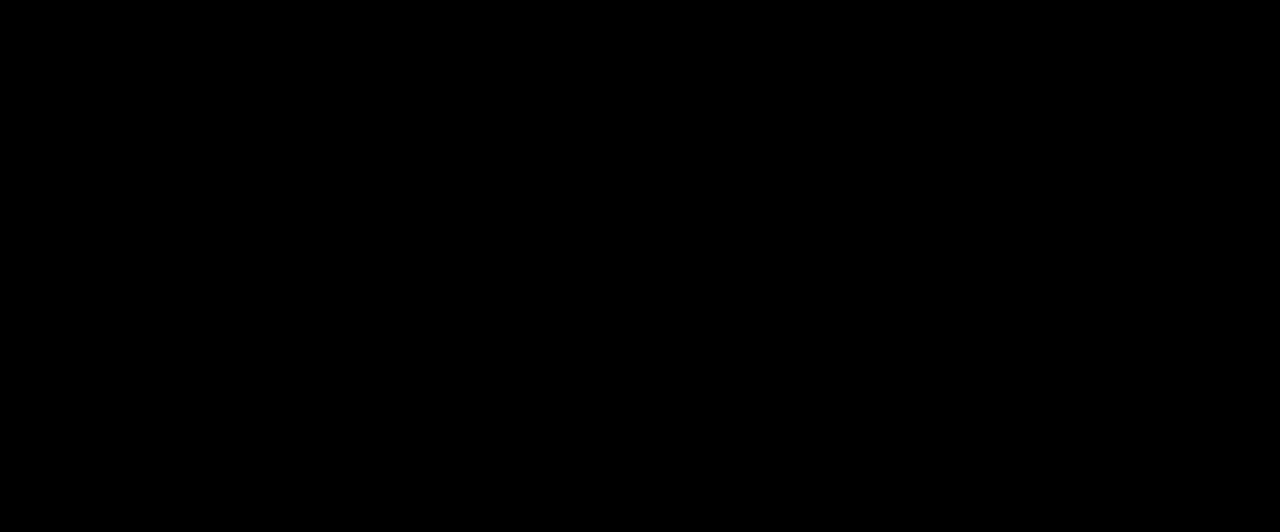
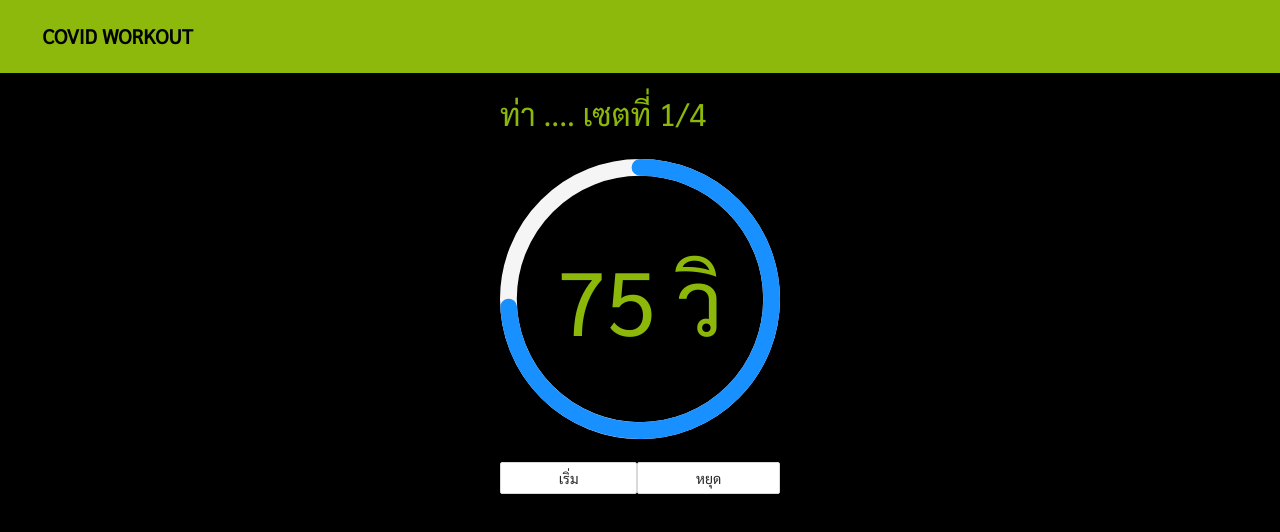
Before and after one commit to boatnoodle/covid-workout-daily, a React (Create React App) app: page / in a window 1280 px wide. Both pictures are taken after a click on the item "ออกกำลังกาย". Shown: the top 532 px of the page. Built offline with nearby package versions, Linux system fonts and the light colour scheme; no server answers; the database is empty.

Commit message:
✨ Create workout page

```diff
--- a/src/App.tsx
+++ b/src/App.tsx
@@ -4,6 +4,7 @@
 import { Layout } from "components/Layout";
 import { HomePage } from "pages/home";
 import { SettingWorkoutPage } from "pages/setting-workout";
+import { WorkoutPage } from "pages/workout";
 
 import GlobalStyle from "global-styles";
 
@@ -31,6 +32,12 @@
           component={SettingWorkoutPage}
           useLayout={true}
         />
+        <PublicRoute
+          exact
+          path="/workout"
+          component={WorkoutPage}
+          useLayout={true}
+        />
       </Switch>
       <GlobalStyle />
     </FirebaseContext.Provider>
--- a/src/containers/SettingWorkout/components/ListProgram/index.tsx
+++ b/src/containers/SettingWorkout/components/ListProgram/index.tsx
@@ -1,4 +1,4 @@
-import React, { useState, useEffect } from "react";
+import React from "react";
 import styled from "styled-components";
 
 import { Collapse, Divider } from "antd";
@@ -27,7 +27,6 @@
 `;
 
 export const ListProgram = ({ datas }) => {
-  console.log(datas, "datas");
   return (
     <Collapse
       bordered={false}
--- /dev/null
+++ b/src/containers/Workout/components/SelectProgram/index.tsx
@@ -0,0 +1,94 @@
+import React, { useState } from "react";
+import styled from "styled-components";
+
+import { Collapse, Divider, Typography } from "antd";
+import { CaretRightOutlined } from "@ant-design/icons";
+import { PrimaryButton } from "components/Button";
+
+const { Panel } = Collapse;
+const { Title } = Typography;
+
+const ButtonStyled = styled(PrimaryButton)`
+  && {
+    height: 30px;
+  }
+`;
+
+const PanelStyled = styled(Panel)`
+  && .ant-collapse-header {
+    background: black;
+    color: #8cb909;
+  }
+  & .ant-collapse-content-box {
+    background: black;
+    color: #8cb909;
+    font-size: 0.8rem;
+    border: 1px solid;
+  }
+
+  & .ant-collapse-content-box div:first-child {
+    margin-top: 15px;
+  }
+`;
+
+const TimeText = styled.div`
+  color: #c9cdd0;
+`;
+
+const HeaderStyled = styled.div`
+  display: grid;
+  grid-template-columns: 1fr auto;
+`;
+
+export const SelectProgram = ({ datas, setProgram }) => {
+  return (
+    <>
+      <Title style={{ marginBottom: "15px" }} level={4}>
+        เลือกโปรแกรมออกกำลังกาย
+      </Title>
+      <Collapse
+        bordered={false}
+        expandIcon={({ isActive }) => (
+          <CaretRightOutlined rotate={isActive ? 90 : 0} />
+        )}
+        className="site-collapse-custom-collapse"
+      >
+        {datas.map((item, index) => {
+          return (
+            <PanelStyled
+              key={index}
+              header={
+                <HeaderStyled>
+                  <div>{item.programName}</div>
+                  <ButtonStyled onClick={() => setProgram(item)}>
+                    เลือก
+                  </ButtonStyled>
+                </HeaderStyled>
+              }
+              className="site-collapse-custom-panel"
+            >
+              {item.programDetail.map((item2, index2) => {
+                return (
+                  <div key={index2}>
+                    {item2.name} x {item2.amount}
+                    {" เซต"}
+                    {item2.enableTime && (
+                      <TimeText>
+                        {`เล่น ${
+                          item2.timeObj.actionTime || "ไม่ระบุ"
+                        } นาที / พัก ${
+                          item2.timeObj.restTime || "ไม่ระบุ"
+                        } นาที`}
+                      </TimeText>
+                    )}
+                    <Divider />
+                  </div>
+                );
+              })}
+            </PanelStyled>
+          );
+        })}
+      </Collapse>
+    </>
+  );
+};
--- /dev/null
+++ b/src/containers/Workout/components/WorkoutProgram/index.tsx
@@ -0,0 +1,50 @@
+import React from "react";
+import styled from "styled-components";
+
+import { Progress, Button } from "antd";
+
+const Wrapper = styled.div`
+  display: grid;
+  grid-template-columns: "1fr 1fr";
+  row-gap: 1rem;
+  grid-template-areas:
+    "detailWorkout detailWorkout"
+    "progress progress"
+    "btnStart btnStop";
+  justify-content: center;
+`;
+
+const ProgressStyled = styled(Progress)`
+  grid-area: progress;
+  text-align: center;
+  & .ant-progress-text {
+    color: #8cb909;
+    font-size: 4rem;
+  }
+`;
+const DetailWorkout = styled.div`
+  grid-area: detailWorkout;
+`;
+
+const ButtonStart = styled(Button)`
+  grid-area: btnStart;
+`;
+const ButtonStop = styled(Button)`
+  grid-area: btnStop;
+`;
+
+export const WorkoutProgram = () => {
+  return (
+    <Wrapper>
+      <DetailWorkout>ท่า .... เซตที่ 1/4</DetailWorkout>
+      <ProgressStyled
+        width={280}
+        type="circle"
+        percent={75}
+        format={(percent) => `${percent} วิ`}
+      />
+      <ButtonStart>เริ่ม</ButtonStart>
+      <ButtonStop>หยุด</ButtonStop>
+    </Wrapper>
+  );
+};
--- /dev/null
+++ b/src/containers/Workout/index.tsx
@@ -0,0 +1,48 @@
+import React, { useState, useEffect } from "react";
+import styled from "styled-components";
+
+import { Spin, Typography } from "antd";
+import { getProgramWorkout } from "services/firebase";
+import { SelectProgram } from "./components/SelectProgram";
+import { WorkoutProgram } from "./components/WorkoutProgram";
+
+const { Title } = Typography;
+const actionConst = {
+  selectProgram: "selectProgram",
+  workout: "workout",
+};
+
+export const Workout = () => {
+  const [program, setProgram] = useState(null);
+  const [action, setAction] = useState(actionConst.workout);
+  const [programWorkout, setProgramWorkout] = useState(null);
+
+  const DisplayWithAction = () => {
+    switch (action) {
+      case actionConst.selectProgram:
+        return !programWorkout ? (
+          <Spin size="large" />
+        ) : programWorkout && programWorkout.length === 0 ? (
+          <Title level={4}>ยังไม่มีโปรแกรมการออกกำลังกาย</Title>
+        ) : (
+          <SelectProgram datas={programWorkout} setProgram={setProgram} />
+        );
+      case actionConst.workout:
+        return <WorkoutProgram />;
+      default:
+        break;
+    }
+  };
+
+  useEffect(() => {
+    if (program) {
+      setAction(actionConst.workout);
+    }
+  }, [program]);
+
+  useEffect(() => {
+    getProgramWorkout(setProgramWorkout);
+  }, []);
+
+  return <DisplayWithAction />;
+};
--- /dev/null
+++ b/src/pages/workout.tsx
@@ -0,0 +1,6 @@
+import React from "react";
+import { Workout } from "containers/Workout";
+
+export const WorkoutPage = () => {
+  return <Workout />;
+};
```
